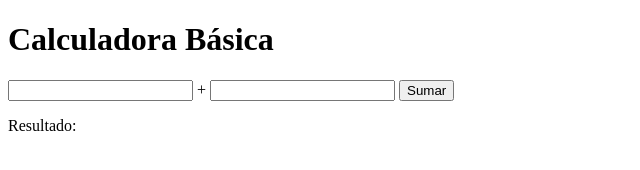
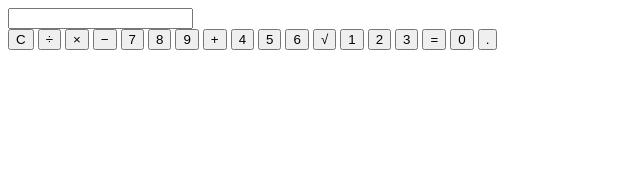
Before and after one commit to AlonsoVencesBossio/calculator, a website: page index.html in a window 1280 px wide. Shown: the whole page, without its empty margins (0-640 px from the left). Drawn offline with Linux system fonts and the light colour scheme.

Commit message:
Update index.html

```diff
--- a/index.html
+++ b/index.html
@@ -1,16 +1,40 @@
 <!DOCTYPE html>
-<html lang="en">
+<html lang="es">
 <head>
-  <meta charset="UTF-8">
+  <meta charset="UTF-8" />
+  <meta name="viewport" content="width=device-width, initial-scale=1.0"/>
   <title>Calculadora</title>
+  <link rel="stylesheet" href="style.css" />
 </head>
 <body>
-  <h1>Calculadora Básica</h1>
-  <input type="number" id="num1"> +
-  <input type="number" id="num2">
-  <button onclick="sumar()">Sumar</button>
-  <p>Resultado: <span id="resultado"></span></p>
+  <div class="calculator">
+    <input type="text" id="display" readonly />
+    <div class="buttons">
+      <button onclick="clearDisplay()">C</button>
+      <button onclick="appendOperator('/')">÷</button>
+      <button onclick="appendOperator('*')">×</button>
+      <button onclick="appendOperator('-')">−</button>
 
-  <script src="/calculadora.js"></script>
+      <button onclick="appendNumber('7')">7</button>
+      <button onclick="appendNumber('8')">8</button>
+      <button onclick="appendNumber('9')">9</button>
+      <button onclick="appendOperator('+')">+</button>
+
+      <button onclick="appendNumber('4')">4</button>
+      <button onclick="appendNumber('5')">5</button>
+      <button onclick="appendNumber('6')">6</button>
+      <button onclick="calculateSqrt()">√</button>
+
+      <button onclick="appendNumber('1')">1</button>
+      <button onclick="appendNumber('2')">2</button>
+      <button onclick="appendNumber('3')">3</button>
+      <button onclick="calculate()">=</button>
+
+      <button onclick="appendNumber('0')" class="zero">0</button>
+      <button onclick="appendNumber('.')">.</button>
+    </div>
+  </div>
+
+  <script src="script.js"></script>
 </body>
 </html>
```
